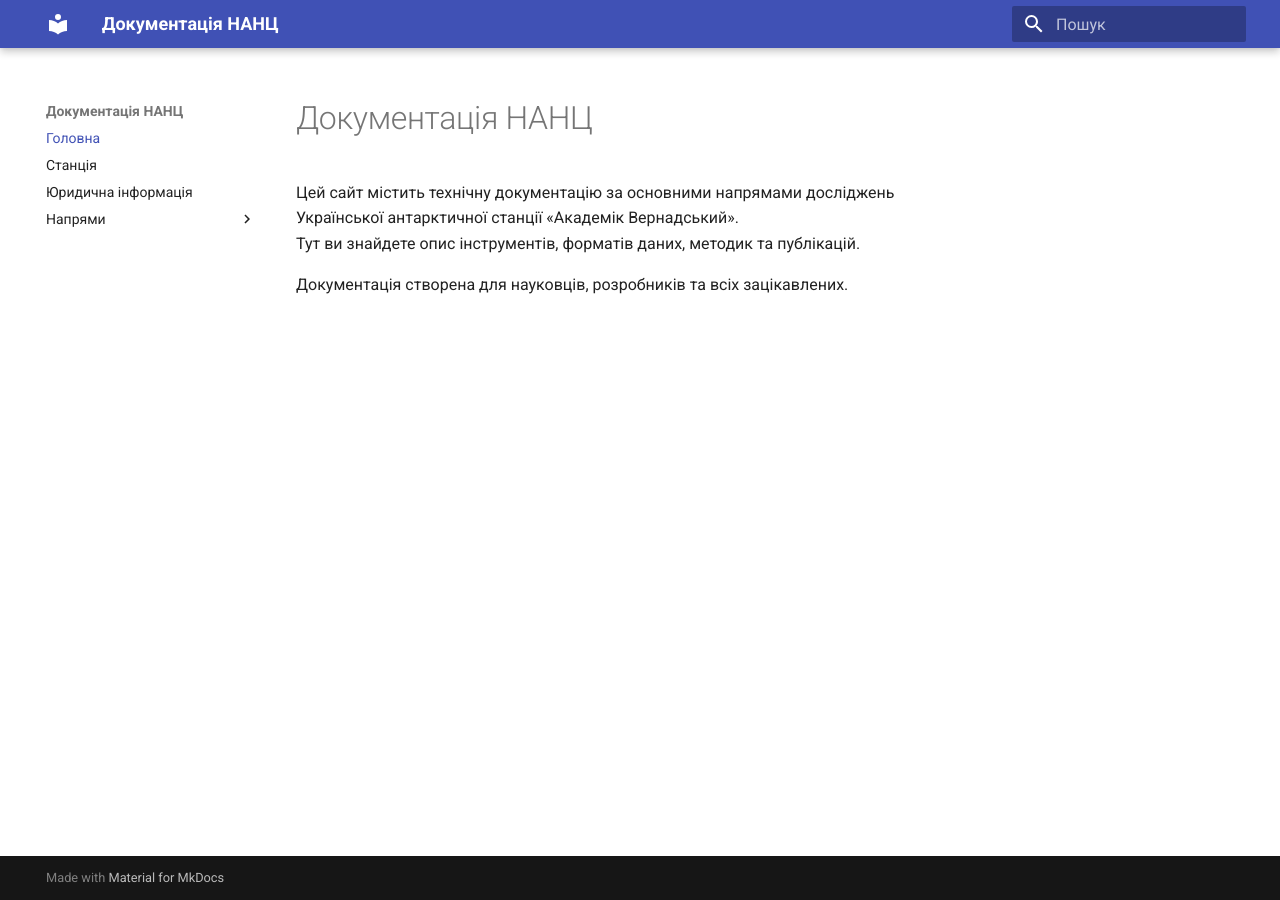
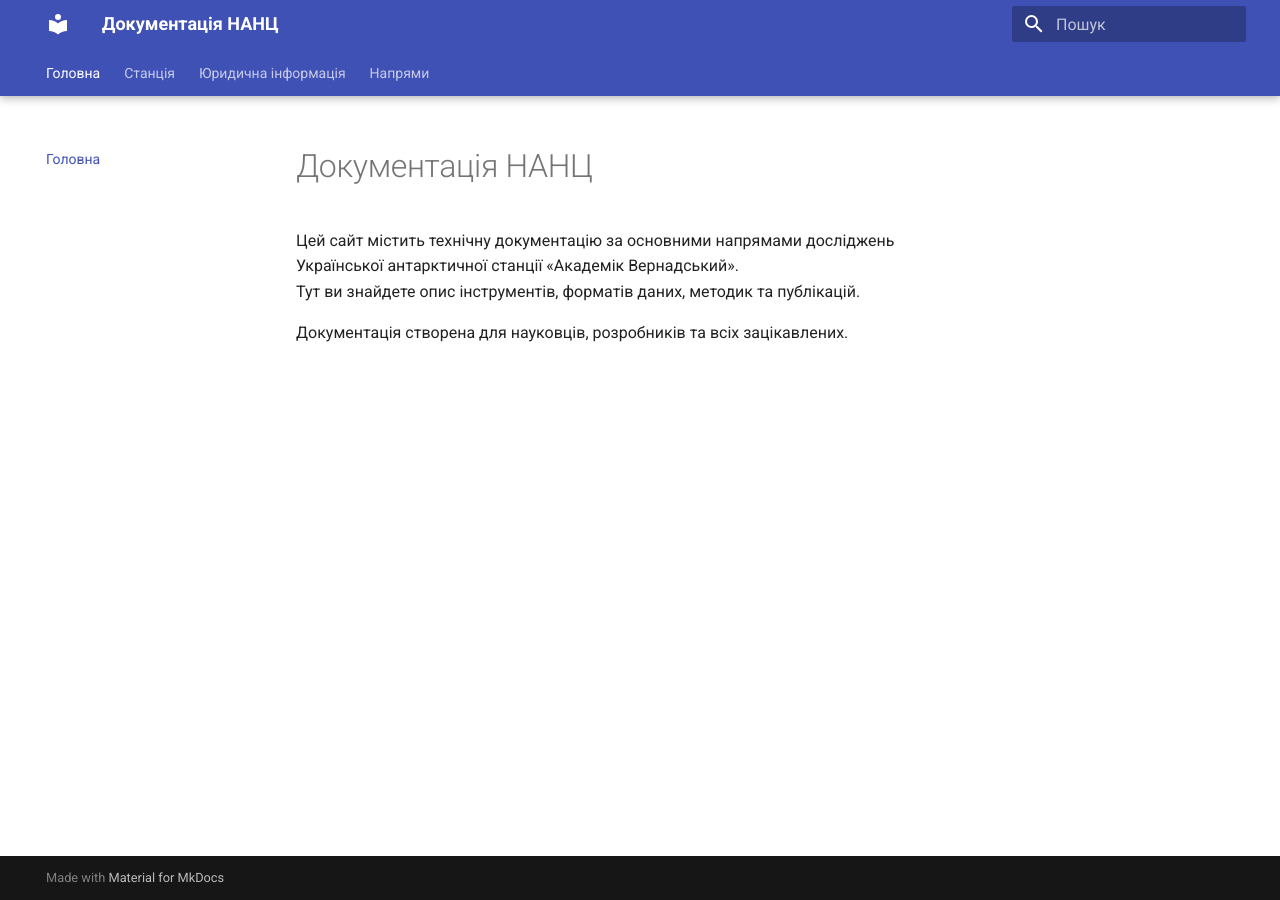
Before and after one commit to RyndinaOlena/vernadsky-docs, an MkDocs documentation site: the page built from docs/index.md, in a window 1280 px wide. Built offline with MkDocs 1.6.1 and Material for MkDocs 9.7.7, drawn with Linux system fonts in a browser that asks for light colours.

Commit message:
оновлено mkdocs.yml

```diff
--- a/mkdocs.yml
+++ b/mkdocs.yml
@@ -1,8 +1,15 @@
 site_name: Документація НАНЦ
 site_url: https://RyndinaOlena.github.io/vernadsky-docs/
+
 theme:
   name: material
   language: uk
+  features:
+    - navigation.tabs
+    - navigation.tabs.sticky
+    - navigation.sections
+    - navigation.expand
+    - navigation.indexes
 nav:
   - Головна: index.md
   - Станція: station.md
```
